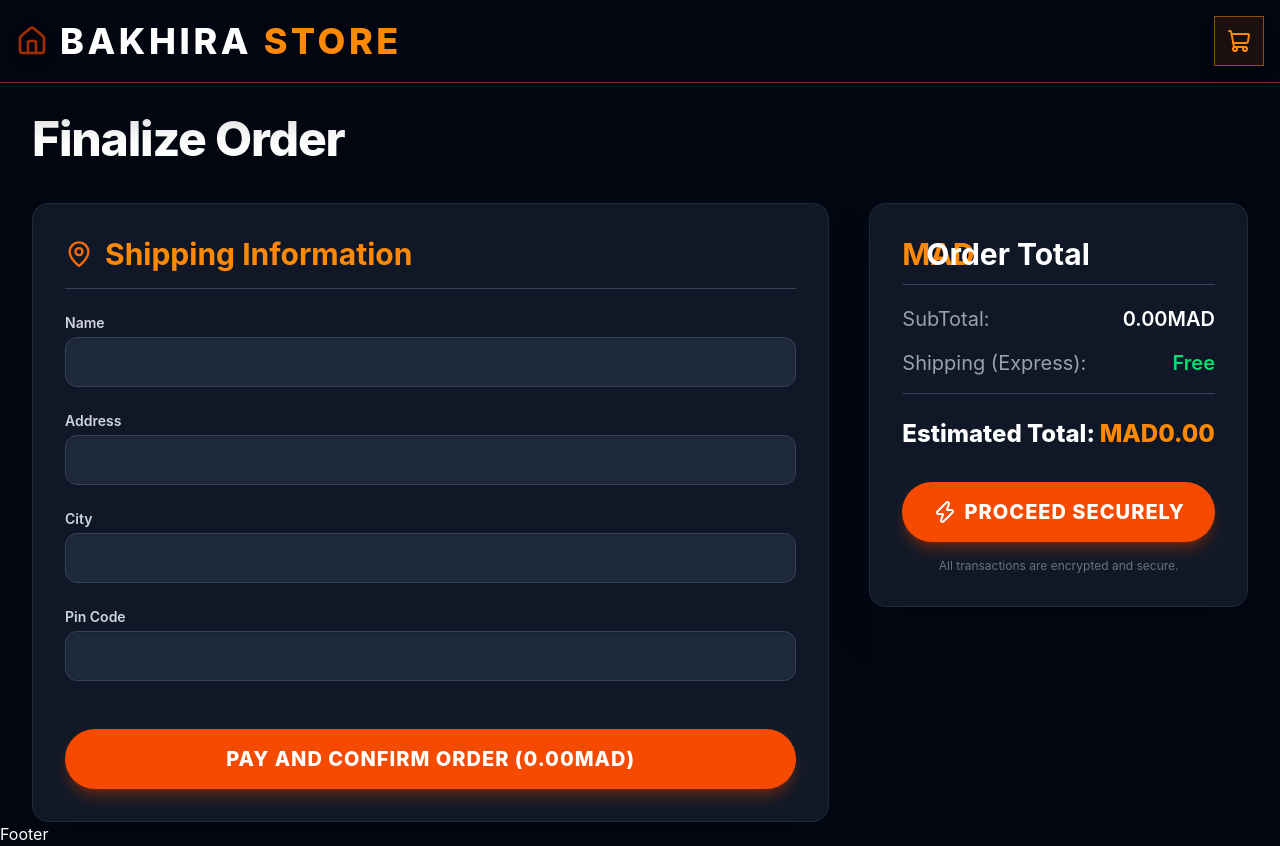
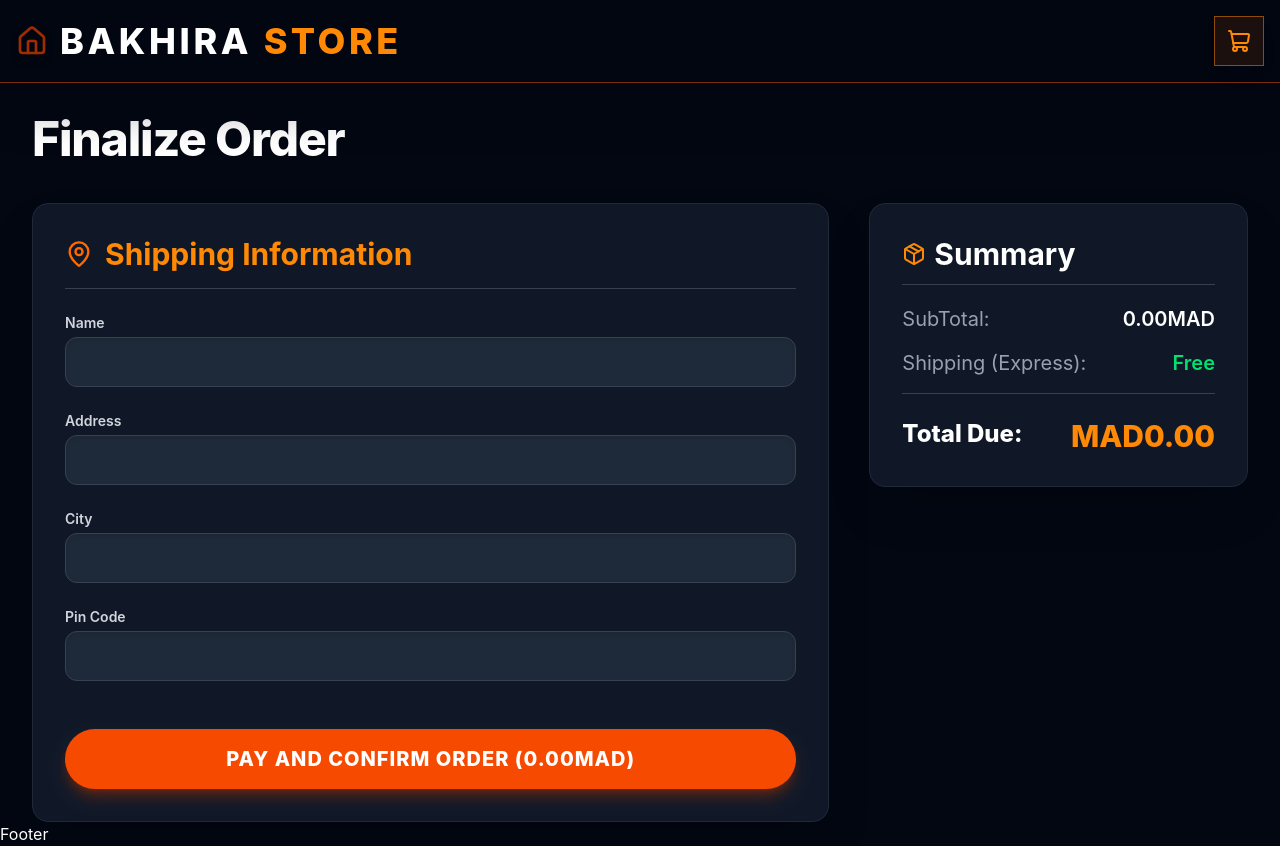
Before and after one commit to ismailalpha1/ecommerce-project, a React (Vite) app: page /checkout in a window 1280 px wide. Built offline with nearby package versions, Linux system fonts and the light colour scheme.

Commit message:
Start building Order Confirmation

```diff
--- a/src/pages/Checkout.jsx
+++ b/src/pages/Checkout.jsx
@@ -1,13 +1,12 @@
 import React, { useState } from "react";
 import { useCart } from "../context/CartContext";
 import OrderConfirmation from "./OrderConfirmation";
-import {Link} from "react-router-dom";
-
+import { Link } from "react-router-dom";
 
 import { Package, MapPin, Zap } from "lucide-react";
 
 const Checkout = () => {
-  const {cartTotal, clearCart} = useCart();
+  const { cartTotal, clearCart, cart } = useCart();
   const [deliveryDetails, setDeliveryDetails] = useState({
     name: "",
     address: "",
@@ -15,20 +14,21 @@ const Checkout = () => {
     zip: "",
   });
 
-  const [isConfirmed,setIsConfirmed] = useState(false)
+  const [isConfirmed, setIsConfirmed] = useState(false);
 
   const handleChange = (e) => {
-    const {name,value} = e.target;
-    setDeliveryDetails(prev=>({...prev,[name]:value}))
-  }
+    const { name, value } = e.target;
+    setDeliveryDetails((prev) => ({ ...prev, [name]: value }));
+  };
 
-  const handleSubmit= (e) => {
+  const handleSubmit = (e) => {
     e.preventDefault();
     clearCart();
     setIsConfirmed(true);
-  }
+  };
 
-  if(isConfirmed) return <OrderConfirmation deliveryDetails={deliveryDetails}/>
+  if (isConfirmed)
+    return <OrderConfirmation deliveryDetails={deliveryDetails} />;
 
   return (
     <div className="container mx-auto px-4 md:px-8 pt-8">
@@ -80,7 +80,6 @@ const Checkout = () => {
                 <span>Pay and Confirm Order ({cartTotal.toFixed(2)}MAD)</span>
               </button>
             </div>
-
           </form>
         </div>
 
@@ -93,11 +92,22 @@ const Checkout = () => {
             className="text-3xl font-bold text-white mb-5 border-b border-y-gray-700 pb-3
             flex items-center space-x-2"
           >
-              <div className="flex justify-between">
-                <span className="w-6 h-6 text-orange-400">MAD</span>
-                <span>Order Total</span>
+            <Package className="w-6 h-6 text-orange-400" />
+            <span>Summary</span>
+          </h3>
+          <div className="space-y-4 text-gray-400">
+            {cart.map((item) => (
+              <div
+                key={item.id}
+                className="flex justify-between text-base border-b border-gray-800 pb-2"
+              >
+                <span className="trucate text-gray-300">{item.name}</span>
+                <span className="font-medium text-orange-300">
+                  {(item.price * item.quantity).toFixed(2)}MAD
+                </span>
               </div>
-            </h3>
+            ))}
+          </div>
           <div className="space-y-4 text-gray-400">
             <div className="flex justify-between text-xl">
               <span>SubTotal:</span>
@@ -113,25 +123,14 @@ const Checkout = () => {
 
             <div className="flex justify-between pt-6 border-t border-gray-700">
               <span className="text-2xl font-extrabold text-white">
-                  Estimated Total:
+                Total Due:
               </span>
-                <span className="text-2xl font-extrabold text-orange-400">
+              <span className="text-3xl font-extrabold text-orange-400">
                 MAD{cartTotal.toFixed(2)}
               </span>
             </div>
           </div>
 
-            <Link
-              to={"/checkout"}
-              className="w-full mt-8 py-4 bg-orange-600 text-white font-extrabold text-xl
-              rounded-full shadow-lg shadow-orange-800/50 cursor-pointer hover:bg-orange-700
-              transition duration-300 flex items-center justify-center space-x-2 transform
-              hover:ring-4 hover:ring-pink-600/50 uppercase tracking-wider"
-            >
-              <Zap className="w-6 h-6" />
-              <span>Proceed Securely</span>
-            </Link>
-            <p className="text-xs text-gray-500 text-center mt-4 ">All transactions are encrypted and secure.</p>
         </div>
       </div>
     </div>
--- a/src/pages/OrderConfirmation.jsx
+++ b/src/pages/OrderConfirmation.jsx
@@ -1,9 +1,16 @@
-import React from 'react'
+import React from "react";
+import { CheckCircle } from "lucide-react";
+import { Link } from "react-router-dom";
 
-const OrderConfirmation = () => {
+const OrderConfirmation = ({ deliveryDetails }) => {
   return (
-    <div>OrderConfirmation</div>
-  )
-}
+    <>
+      <div className="container mx-auto md:px-8 pt-12">
+        <div className="p-12 bg-gray-900 rounded-3xl shadow-2xl max-w-2xl mx-auto
+        text-center mt-12 border-green-700 text-white"></div>
+      </div>
+    </>
+  );
+};
 
-export default OrderConfirmation
+export default OrderConfirmation;
```
Lines whose indentation alone changed are shown as unchanged.
